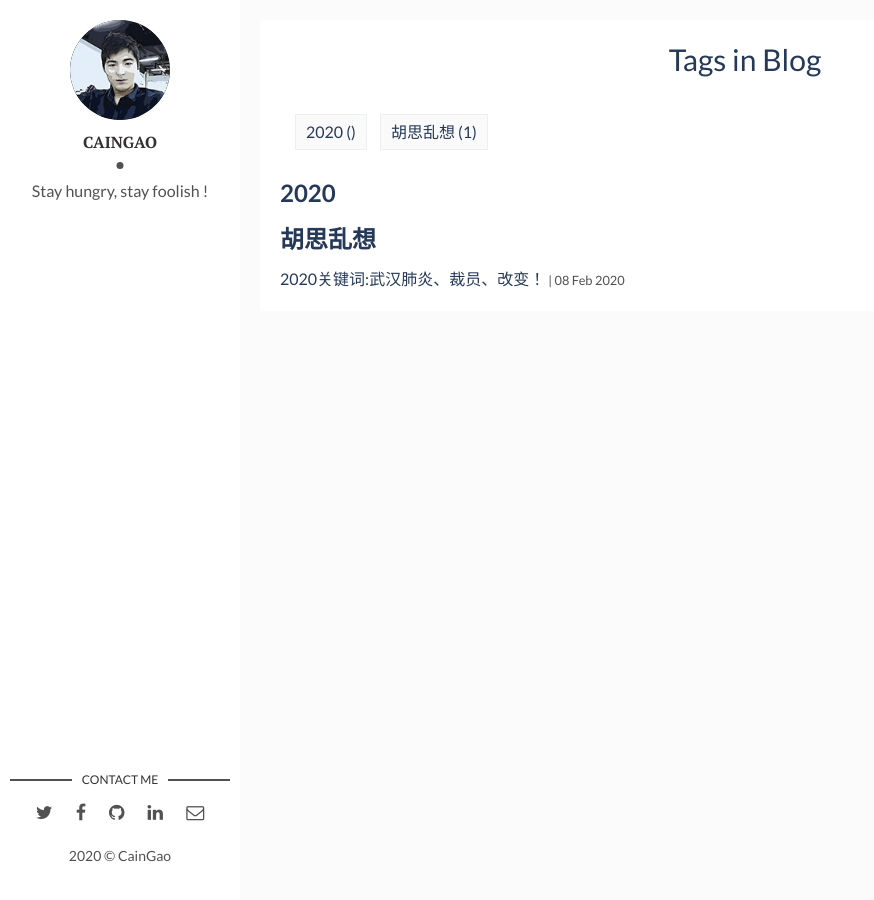
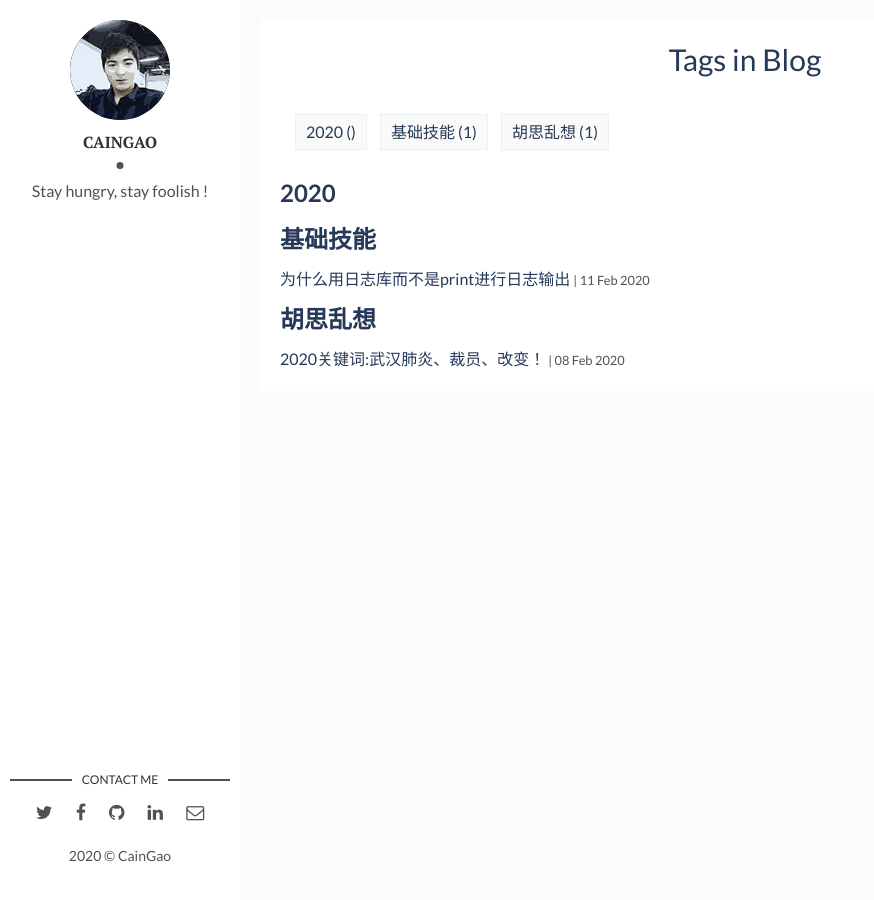
Before and after one commit to CainGao0/CainGao0, a Jekyll site: the page built from tags.html, in a window 1280 px wide. Shown: the whole page, without its empty margins (0-874 px from the left). Built offline with Jekyll 4.4.1, drawn with Linux system fonts in a browser that asks for light colours.

Commit message:
modify post

```diff
--- a/_posts/2020-02-09-2020-keyword-wuhan-ncp-change.markdown
+++ b/_posts/2020-02-09-2020-keyword-wuhan-ncp-change.markdown
@@ -2,7 +2,7 @@
 layout: post
 title: 2020关键词:武汉肺炎、裁员、改变！
 date: 2020-02-09 00:00:00 +0300
-description: 020年02月09号，抗击武汉肺炎中。明天就要复工！
+description: 2020年02月09号，抗击武汉肺炎中。明天就要复工！
 img: software.jpg # Add image post (optional)
 tags: [2020, 胡思乱想] # add tag
 ---
--- a/_posts/2020-02-12-why-log-not-print-out.markdown
+++ b/_posts/2020-02-12-why-log-not-print-out.markdown
@@ -1,3 +1,11 @@
+---
+layout: post
+title: 为什么用日志库而不是print进行日志输出
+date: 2020-02-12 00:00:00 +0300
+description: 你是否也用了很久的log4j但是不知道为啥?
+img: mac.jpg # Add image post (optional)
+tags: [基础技能] # add tag
+---
 
 **你是否也用了很久的log4j但是不知道为啥?**
 
```
